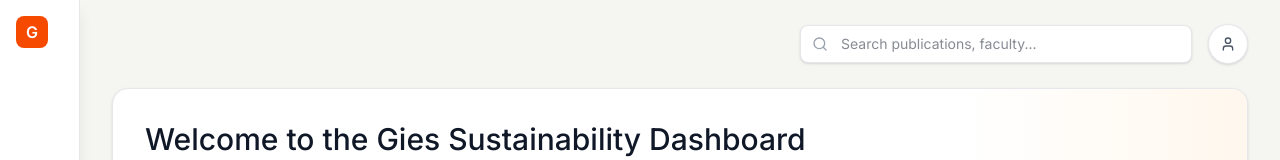
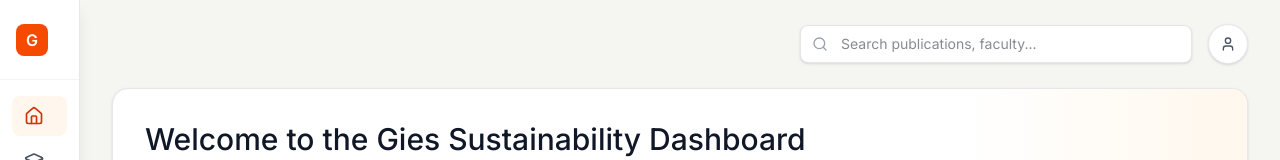
Before and after one commit to Eugenie1708/case-competition, a React (Vite) app: page / in a window 1280 px wide. Shown: the top 160 px of the page. Built offline with nearby package versions, Linux system fonts and the light colour scheme.

Commit message:
refactor: improve Sidebar header layout for better alignment and spacing

```diff
--- a/src/components/Sidebar.tsx
+++ b/src/components/Sidebar.tsx
@@ -16,13 +16,13 @@
     <aside className="w-20 hover:w-72 transition-all duration-300 ease-in-out bg-white border-r border-gray-200 h-full fixed left-0 top-0 flex flex-col z-50 overflow-hidden group shadow-lg">
 
       {/* Logo / Header */}
-      <div className="px-4 pt-4 pb-3 border-b border-gray-100 flex items-start">
-        <div className="flex items-start gap-3 w-full min-w-0">
+      <div className="h-20 px-4 border-b border-gray-100 flex items-center">
+  <div className="flex items-center gap-3 w-full min-w-0">
     <div className="w-8 h-8 min-w-[2rem] bg-orange-600 rounded-lg flex items-center justify-center text-white font-bold shrink-0">
       G
     </div>
 
-          <span className="min-w-0 max-w-full font-serif text-base font-semibold leading-tight text-gray-900 tracking-tight opacity-0 group-hover:opacity-100 transition-opacity duration-300 delay-100 whitespace-normal break-words overflow-hidden">
+    <span className="min-w-0 max-w-full font-serif text-base font-semibold leading-tight text-gray-900 tracking-tight opacity-0 group-hover:opacity-100 transition-opacity duration-300 delay-100 whitespace-nowrap overflow-hidden">
       Gies Sustainability Dashboard
     </span>
   </div>
```
Lines whose indentation alone changed are shown as unchanged.
